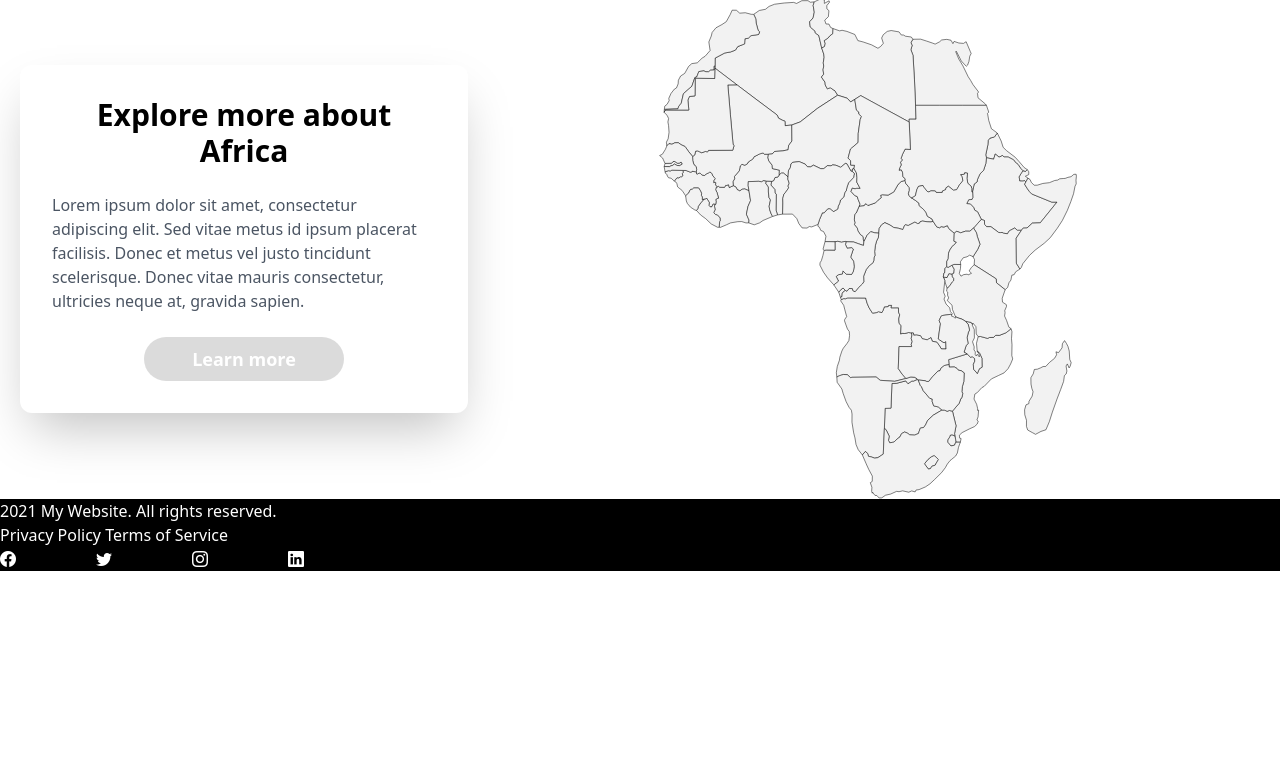
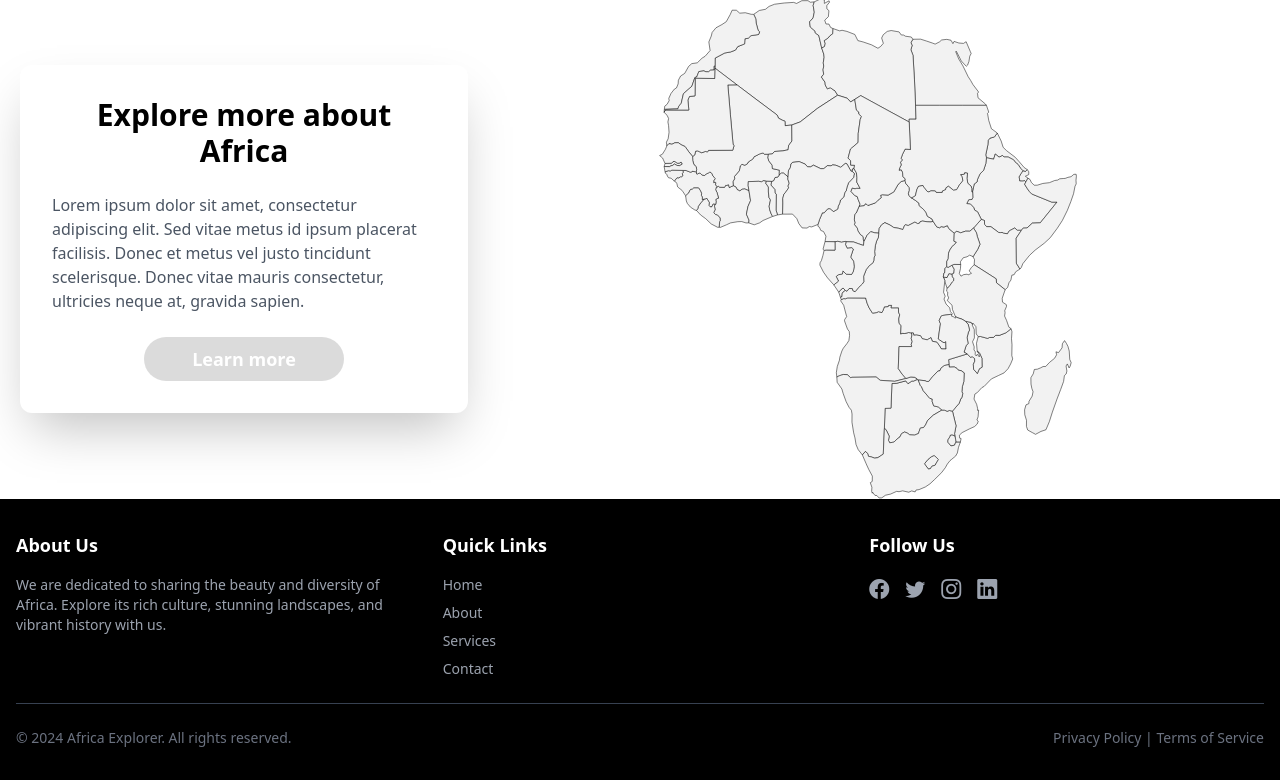
Before and after one commit to taouamwalideddine/brief-7-Africa, a PHP site: page / in a window 1280 px wide. Shown: the part 581-1361 px from the top of the page. Before the commit the page ends 1152 px from the top, so only its background shows below. Run offline with PHP 8.4, Linux system fonts and the light colour scheme; some libraries are stand-ins or nearby versions.

Commit message:
finished footer styling

```diff
--- a/index.php
+++ b/index.php
@@ -486,20 +486,56 @@
      style="fill:#f2f2f2" />
 </svg>
  </section>
-<footer class="bg-black text-white">
-   <p>
-      2021 My Website. All rights reserved.
-   </p>
-   <p>
-      <a href="#">Privacy Policy</a>
-      <a href="#">Terms of Service</a>
-   </p>
-<div class="flex space-x-20">
- <a href="#" class="bi bi-facebook"></a>
- <a href="#" class="bi bi-twitter"></a>
- <a href="#" class="bi bi-instagram"></a>
- <a href="#" class="bi bi-linkedin"></a>
-</div>
+ <footer class="bg-black text-white py-8">
+    <div class="container mx-auto px-4">
+        <div class="grid grid-cols-1 md:grid-cols-3 gap-8">
+            <div>
+                <h2 class="text-lg font-bold mb-4">About Us</h2>
+                <p class="text-gray-400 text-sm">
+                    We are dedicated to sharing the beauty and diversity of Africa. Explore its rich culture, stunning landscapes, and vibrant history with us.
+                </p>
+            </div>
+
+            <div>
+                <h2 class="text-lg font-bold mb-4">Quick Links</h2>
+                <ul class="space-y-2 text-sm">
+                    <li><a href="#" class="text-gray-400 hover:text-white transition">Home</a></li>
+                    <li><a href="#" class="text-gray-400 hover:text-white transition">About</a></li>
+                    <li><a href="#" class="text-gray-400 hover:text-white transition">Services</a></li>
+                    <li><a href="#" class="text-gray-400 hover:text-white transition">Contact</a></li>
+                </ul>
+            </div>
+
+            <div>
+                <h2 class="text-lg font-bold mb-4">Follow Us</h2>
+                <div class="flex space-x-4">
+                    <a href="#" class="text-gray-400 hover:text-white text-xl transition">
+                        <i class="bi bi-facebook"></i>
+                    </a>
+                    <a href="#" class="text-gray-400 hover:text-white text-xl transition">
+                        <i class="bi bi-twitter"></i>
+                    </a>
+                    <a href="#" class="text-gray-400 hover:text-white text-xl transition">
+                        <i class="bi bi-instagram"></i>
+                    </a>
+                    <a href="#" class="text-gray-400 hover:text-white text-xl transition">
+                        <i class="bi bi-linkedin"></i>
+                    </a>
+                </div>
+            </div>
+        </div>
+
+        <div class="border-t border-gray-700 my-6"></div>
+
+        <div class="flex flex-col md:flex-row items-center justify-between text-gray-500 text-sm">
+            <p>&copy; 2024 Africa Explorer. All rights reserved.</p>
+            <p>
+                <a href="#" class="hover:text-white">Privacy Policy</a> |
+                <a href="#" class="hover:text-white">Terms of Service</a>
+            </p>
+        </div>
+    </div>
 </footer>
+
 </body>
 </html>
```
